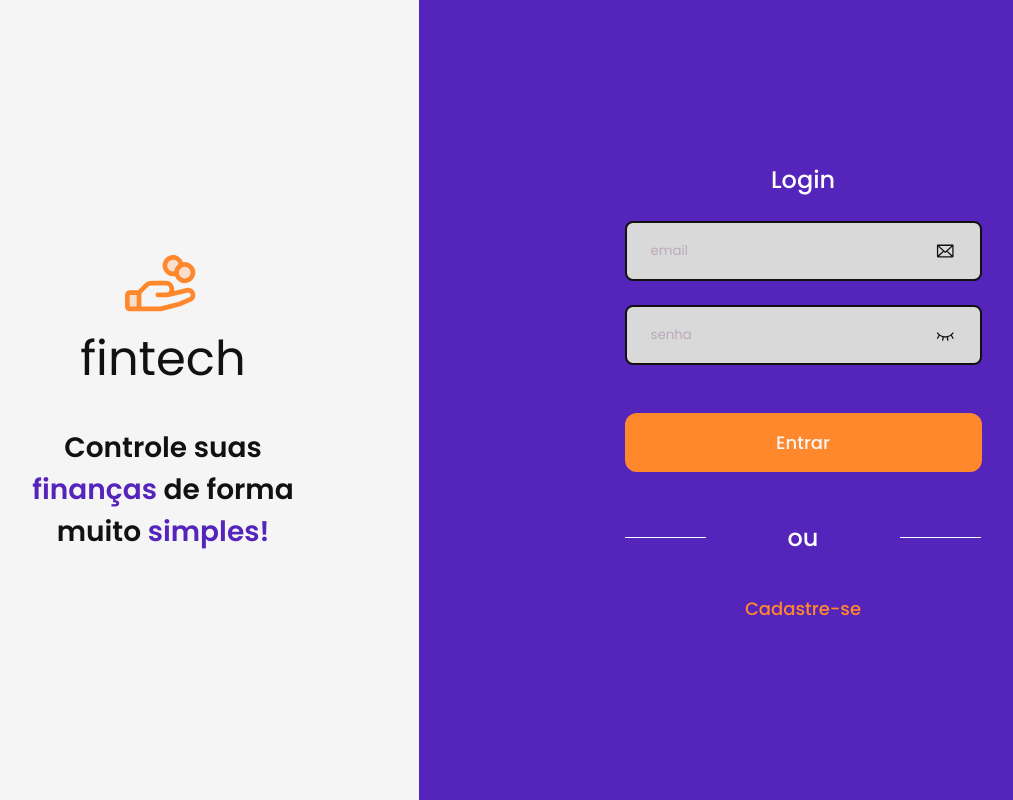
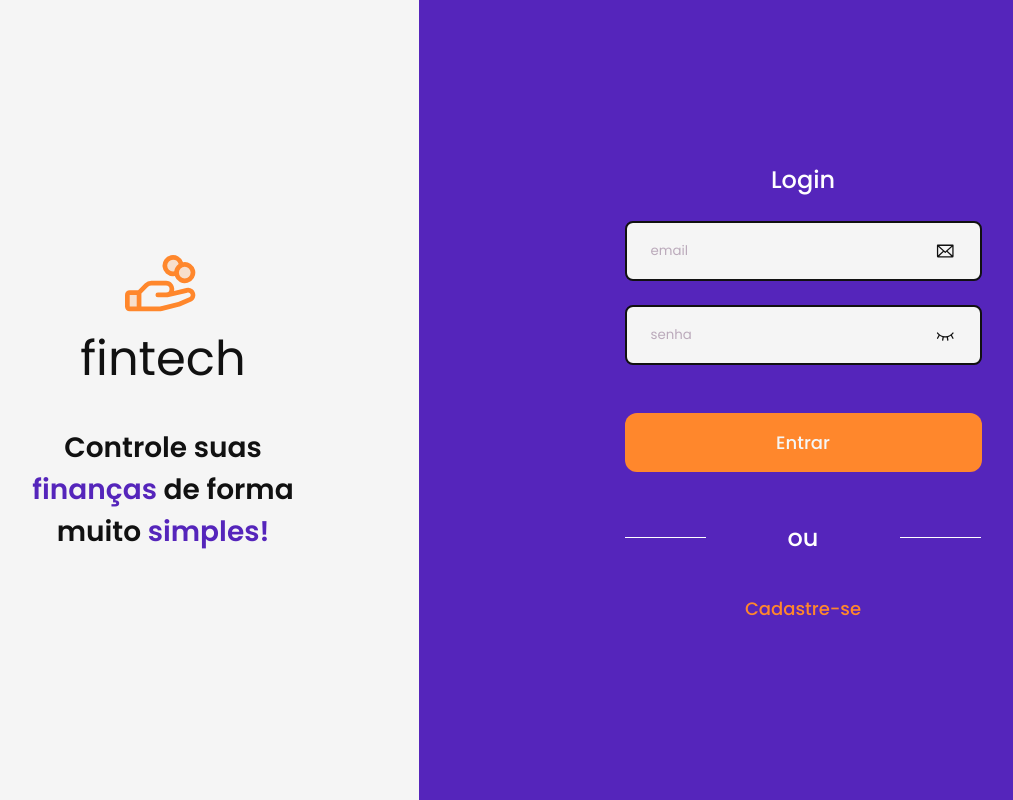
Before and after one commit to DavySz/fintech, a React (Create React App) app: page / in a window 1280 px wide. Shown: the whole page, without its empty margins (93-1106 px from the left). Built offline with nearby package versions, Linux system fonts and the light colour scheme.

Commit message:
fix: input color

```diff
--- a/src/presentation/components/input-area/input-area.styles.ts
+++ b/src/presentation/components/input-area/input-area.styles.ts
@@ -8,7 +8,7 @@ export const TextArea = styled.textarea`
 
     margin-right: ${formatPxToRem(24)}rem;
 
-    background-color: ${({ theme }) => theme.colors.input.background.default};
+    background-color: ${({ theme }) => theme.colors.neutrals.inverted};
 
     resize: none;
 
@@ -32,7 +32,7 @@ export const InputWrapper = styled.div<IInputWrapper>`
 
     border-radius: ${formatPxToRem(8)}rem;
 
-    background-color: ${({ theme }) => theme.colors.input.background.default};
+    background-color: ${({ theme }) => theme.colors.neutrals.inverted};
 
     border: ${formatPxToRem(2)}rem solid
         ${({ variant }) => getInputVariantColor(variant)};
--- a/src/presentation/components/input/input.styles.ts
+++ b/src/presentation/components/input/input.styles.ts
@@ -11,7 +11,7 @@ export const InputWrapper = styled.div<IInputWrapper>`
 
     border-radius: ${formatPxToRem(8)}rem;
 
-    background-color: ${({ theme }) => theme.colors.input.background.default};
+    background-color: ${({ theme }) => theme.colors.neutrals.inverted};
 
     border: ${formatPxToRem(2)}rem solid
         ${({ variant }) => getInputVariantColor(variant)};
@@ -28,7 +28,7 @@ export const CustomInput = styled.input`
 
     margin-right: ${formatPxToRem(24)}rem;
 
-    background-color: ${({ theme }) => theme.colors.input.background.default};
+    background-color: ${({ theme }) => theme.colors.neutrals.inverted};
 
     width: 100%;
 
```
